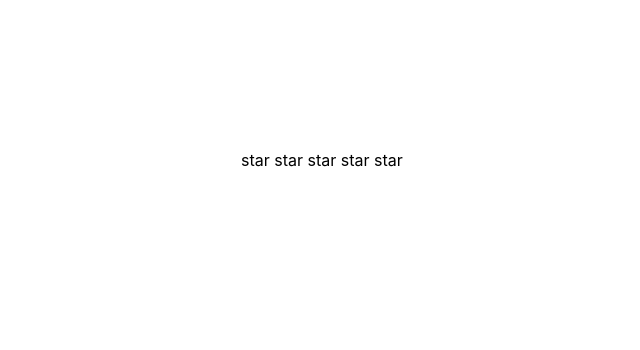
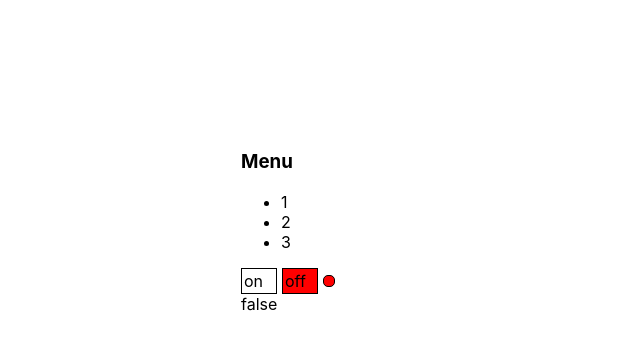
Before and after one commit to A-Alex-ander/react-kabzda-kak-podrobno, a React (Create React App) app: page / in a window 1280 px wide. Shown: the top 350 px of the page, without its empty margins (99-739 px from the left). Built offline with nearby package versions, Linux system fonts and the light colour scheme.

Commit message:
09-callbacks2

```diff
--- a/src/App.tsx
+++ b/src/App.tsx
@@ -5,29 +5,45 @@
 import {OnOff} from "./components/OnOff/OnOff";
 import {UncontrolledAccordion} from "./components/Accordion/UncontrolledAccodion";
 import {UncontrolledRating} from "./components/Reting/UncontrolledRating";
+import {UncontrolledOnOff} from "./components/OnOff/UncontroledOnOff";
 
 function App() {
-    let [ratingValue,setRatingValue]=useState<RatingValueType>(0)
+    // let [ratingValue, setRatingValue] = useState<RatingValueType>(0)
+    let [accordionCollapsed, setAccordionCollapsed] = useState<boolean>(false)
+    let [switchOn, setSwitchOn] = useState<boolean>(false)
     return (
         <div className={"App"}>
-            {/*<OnOff />*/}
+            {/*<Accordion*/}
+            {/*    titleValue={"Menu"}*/}
+            {/*    collapsed={accordionCollapsed}*/}
+            {/*    onChange={() => {*/}
+            {/*        setAccordionCollapsed(!accordionCollapsed)*/}
+            {/*    }}*/}
+            {/*/>*/}
+            {/*<OnOff on={switchOn} onChange={setSwitchOn}/>*/}
+            {/*<Rating value={ratingValue}*/}
+            {/*        onClick={setRatingValue}*/}
+            {/*/>*/}
+            <UncontrolledAccordion titleValue={"Menu"}/>
+            <UncontrolledOnOff onChange={setSwitchOn}/> {switchOn.toString()}
+
             {/*<PageTitle title={"This is APP component"}/>*/}
             {/*<UncontrolledAccordion titleValue={"Menu"}/>*/}
+
             {/*<UncontrolledAccordion titleValue={"User"}/>*/}
-
             {/*<Accordion titleValue={"Menu"} collapsed={true}/>*/}
             {/*<Accordion titleValue={"Users"} collapsed={false}/>*/}
             {/*<UncontrolledRating/>*/}
-            <Rating value={ratingValue}
-                    onClick={setRatingValue}/>
+        </div>
+    )
+}
 
-        </div>
-    );
+
+type PageTitleProps = {
+    title: string
 }
-type PageTitleProps = {
-    title:string
-}
-function PageTitle(props:PageTitleProps) {
+
+function PageTitle(props: PageTitleProps) {
     return <h1>{props.title}</h1>
 }
 
--- /dev/null
+++ b/src/components/OnOff/UncontroledOnOff.tsx
@@ -0,0 +1,62 @@
+import {useState} from "react";
+
+type PropsType = {
+    onChange: (on: boolean) => void
+    // on: boolean
+}
+
+export function UncontrolledOnOff(props: PropsType) {
+    let [on, setOn] = useState(false)
+
+    const onStyle = {
+        width: "30px",
+        height: "20px",
+        border: "1px solid black ",
+        display: "inline-block",
+        padding: "2px",
+        backgroundColor: on ? "green" : "white"
+    }
+    const offStyle = {
+        width: "30px",
+        height: "20px",
+        border: "1px solid black ",
+        display: "inline-block",
+        marginLeft: "5px",
+        padding: "2px",
+        backgroundColor: on ? "white" : "red"
+    }
+    const indicatorStyle = {
+        width: "10px",
+        height: "10px",
+        borderRadius: "5px",
+        border: "1px solid black ",
+        display: "inline-block",
+        marginLeft: "5px",
+        backgroundColor: on ? "green" : "red"
+    }
+
+    const onClicked = ()=>{
+        setOn(true)
+        props.onChange(on)
+    }
+const offClicked = ()=> {
+    setOn(false)
+    props.onChange(on)
+}
+
+
+    return <div>
+        <div
+            style={onStyle}
+            onClick={onClicked}>
+            on
+        </div>
+        <div
+            style={offStyle}
+            onClick={offClicked}>
+            off
+        </div>
+        <div
+            style={indicatorStyle}></div>
+    </div>
+}
```
Also changed, not shown: src/components/Accordion/Accodion.tsx (+18 -11 lines), src/components/OnOff/OnOff.tsx (+11 -13 lines).
